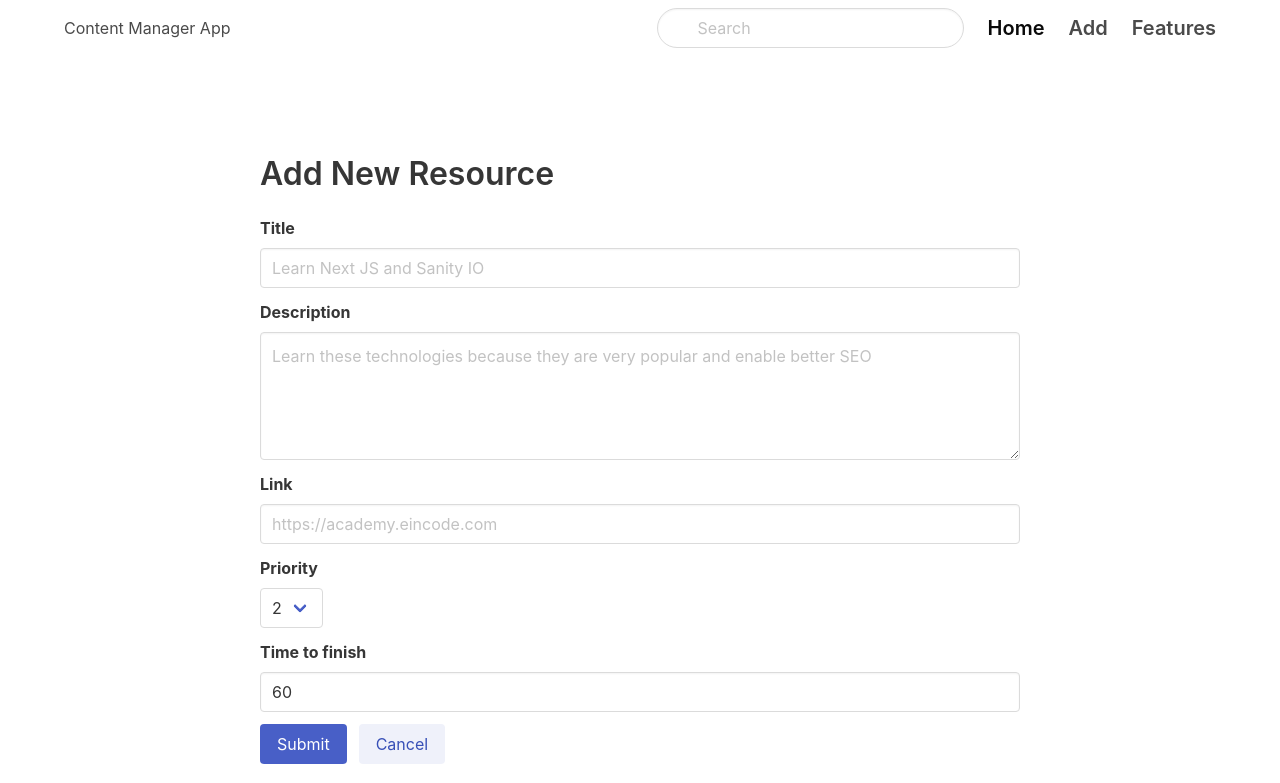
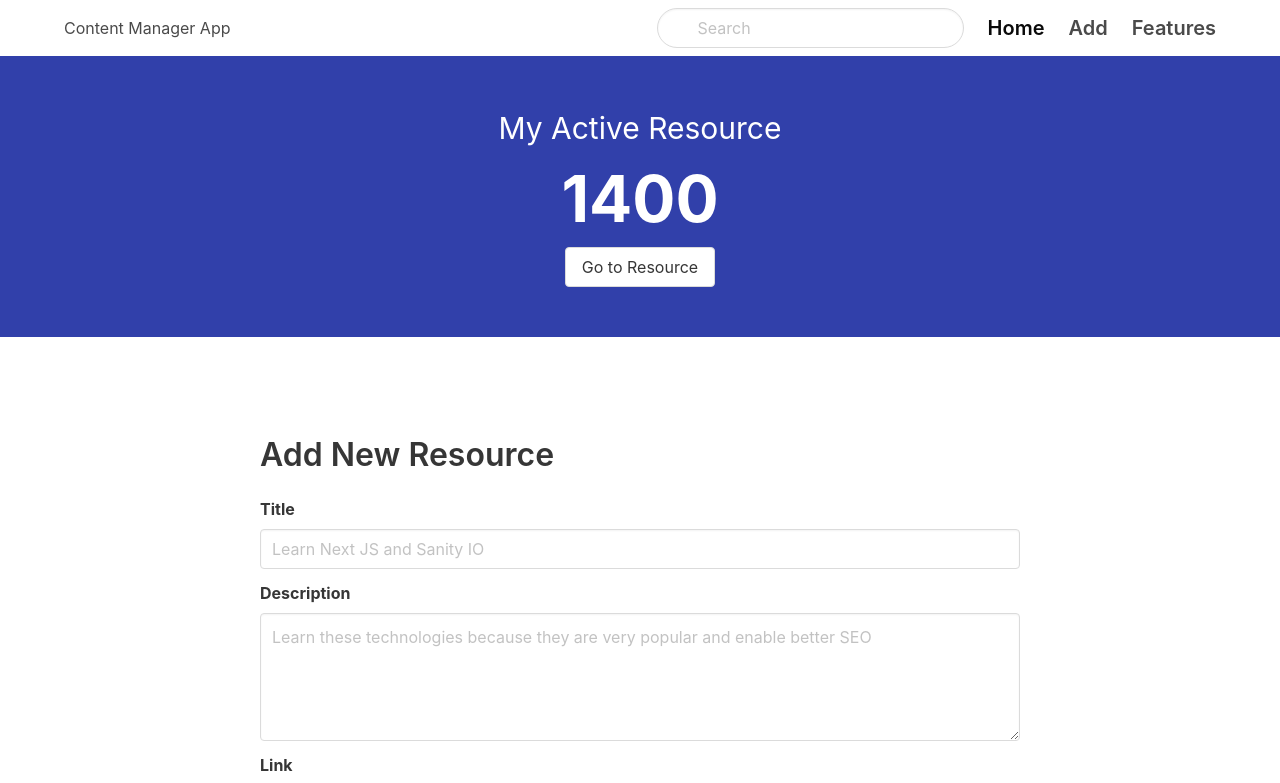
Before and after one commit to johnb123-a/Content-manager-app, a Next.js app: page /resources/new in a window 1280 px wide. Shown: the top 783 px of the page. Built offline with nearby package versions, Linux system fonts and the light colour scheme.

Commit message:
add active resource component

```diff
--- /dev/null
+++ b/components/ActiveResource.js
@@ -0,0 +1,20 @@
+import Link from 'next/link';
+import React from 'react'
+
+const ActiveResource = () => {
+    return (
+        <div className="active-resource">
+            <h1 className="resource-name">My Active Resource</h1>
+            <div className="time-wrapper">
+                <h2 className="elapsed-time">1400</h2>
+            </div>
+            <Link href="/">
+                <a className="button">
+                    Go to Resource
+                </a>
+            </Link>
+        </div>
+    )
+}
+
+export default ActiveResource;
--- a/components/Layout.js
+++ b/components/Layout.js
@@ -1,3 +1,4 @@
+import ActiveResource from "./ActiveResource"
 import Navbar from "./Navbar"
 
 
@@ -5,6 +6,7 @@ const Layout = ({ children }) => {
     return (
         <>
             <Navbar />
+            <ActiveResource />
             {children}
         </>
     )
--- a/styles/globals.css
+++ b/styles/globals.css
@@ -18,3 +18,19 @@ a {
 .resource-form {
   margin-top: 100px;
 }
+
+.active-resource {
+  background-color: #3140aa;
+  padding: 50px;
+  text-align: center;
+  color: white;
+}
+
+.active-resource .resource-name {
+  font-size: 30px;
+}
+
+.active-resource .elapsed-time {
+  font-size: 64px;
+  font-weight: bold;
+}
```
